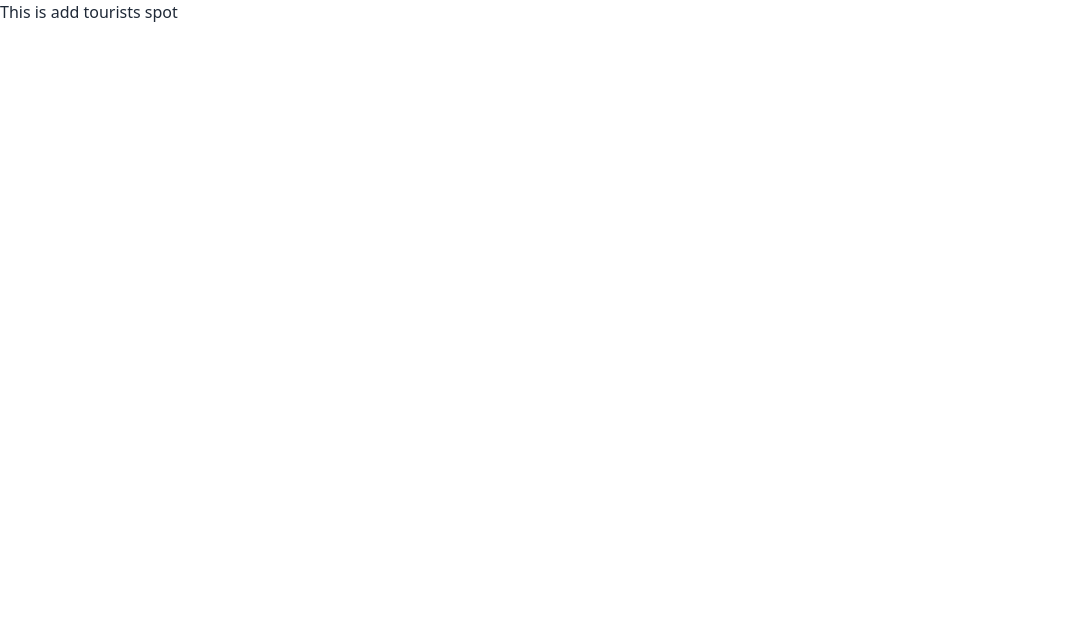
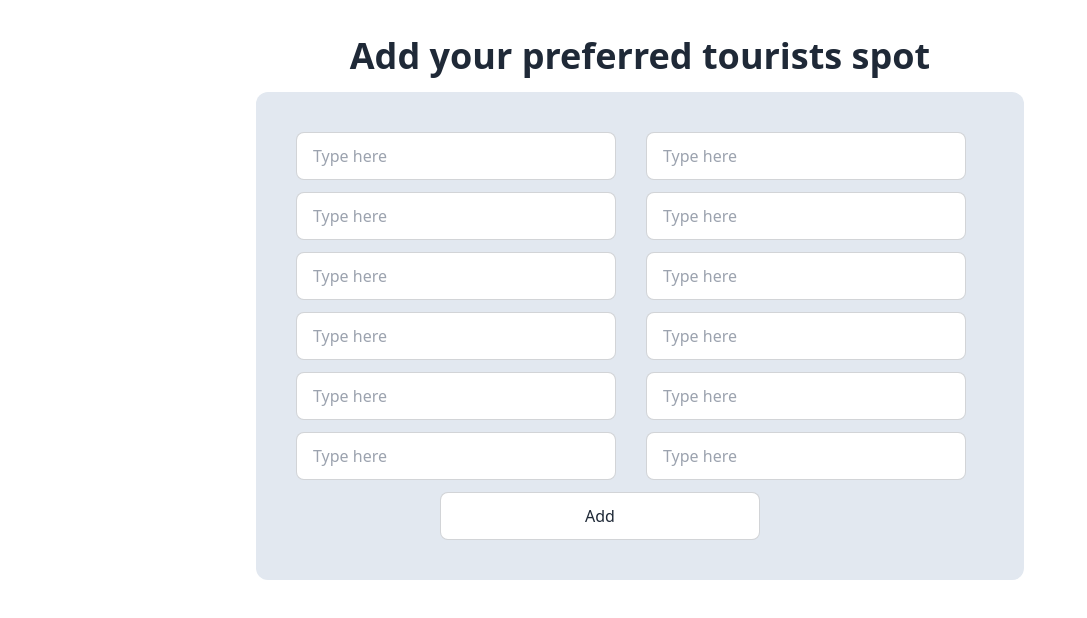
Before and after one commit to rkshawn/Traveler-pro, a React (Vite) app: page /AddTourists in a window 1280 px wide. Shown: the top 618 px of the page, without its empty margins (0-1087 px from the left). Built offline with nearby package versions, Linux system fonts and the light colour scheme; no server answers.

Commit message:
Add travel spot form created

```diff
--- a/src/layouts/Footer.jsx
+++ b/src/layouts/Footer.jsx
@@ -1,9 +1,24 @@
 
 const Footer = () => {
     return (
-        <div>
-            <h1>This is footer section </h1>
-        </div>
+        <footer className="footer footer-center p-10 bg-base-200 text-base-content rounded">
+        <nav className="grid grid-flow-col gap-4">
+          <a className="link link-hover">About us</a>
+          <a className="link link-hover">Contact</a>
+          <a className="link link-hover">Tourists Guide</a>
+          <a className="link link-hover">Terms & Conditions</a>
+        </nav>
+        <nav>
+          <div className="grid grid-flow-col gap-4">
+            <a><svg xmlns="http://www.w3.org/2000/svg" width="24" height="24" viewBox="0 0 24 24" className="fill-current"><path d="M24 4.557c-.883.392-1.832.656-2.828.775 1.017-.609 1.798-1.574 2.165-2.724-.951.564-2.005.974-3.127 1.195-.897-.957-2.178-1.555-3.594-1.555-3.179 0-5.515 2.966-4.797 6.045-4.091-.205-7.719-2.165-10.148-5.144-1.29 2.213-.669 5.108 1.523 6.574-.806-.026-1.566-.247-2.229-.616-.054 2.281 1.581 4.415 3.949 4.89-.693.188-1.452.232-2.224.084.626 1.956 2.444 3.379 4.6 3.419-2.07 1.623-4.678 2.348-7.29 2.04 2.179 1.397 4.768 2.212 7.548 2.212 9.142 0 14.307-7.721 13.995-14.646.962-.695 1.797-1.562 2.457-2.549z"></path></svg></a>
+            <a><svg xmlns="http://www.w3.org/2000/svg" width="24" height="24" viewBox="0 0 24 24" className="fill-current"><path d="M19.615 3.184c-3.604-.246-11.631-.245-15.23 0-3.897.266-4.356 2.62-4.385 8.816.029 6.185.484 8.549 4.385 8.816 3.6.245 11.626.246 15.23 0 3.897-.266 4.356-2.62 4.385-8.816-.029-6.185-.484-8.549-4.385-8.816zm-10.615 12.816v-8l8 3.993-8 4.007z"></path></svg></a>
+            <a><svg xmlns="http://www.w3.org/2000/svg" width="24" height="24" viewBox="0 0 24 24" className="fill-current"><path d="M9 8h-3v4h3v12h5v-12h3.642l.358-4h-4v-1.667c0-.955.192-1.333 1.115-1.333h2.885v-5h-3.808c-3.596 0-5.192 1.583-5.192 4.615v3.385z"></path></svg></a>
+          </div>
+        </nav>
+        <aside>
+          <p>Copyright © 2024 - All right reserved by Majestic Gateways Ltd</p>
+        </aside>
+      </footer>
     );
 };
 
--- a/src/pages/AddTouristsSpot.jsx
+++ b/src/pages/AddTouristsSpot.jsx
@@ -1,10 +1,80 @@
-
 const AddTouristsSpot = () => {
-    return (
-        <div>
-            <h1>This is add tourists spot </h1>
-        </div>
-    );
+  return (
+    <div className="text-center md:mt-9 mt-3">
+      <h1 className="md:text-4xl text-2xl font-bold">
+        Add your preferred tourists spot
+      </h1>
+      <div className="md:mt-4 mt-2 ">
+        <form className="grid grid-cols-1 gap-3 md:grid-cols-2 mx-14 md:mx-64 bg-slate-200 md:p-10 p-4 rounded-xl">
+          <input
+            type="text"
+            placeholder="Type here"
+            className="input input-bordered w-full max-w-xs"
+          />
+          <input
+            type="text"
+            placeholder="Type here"
+            className="input input-bordered w-full max-w-xs"
+          />
+          <input
+            type="text"
+            placeholder="Type here"
+            className="input input-bordered w-full max-w-xs"
+          />
+          <input
+            type="text"
+            placeholder="Type here"
+            className="input input-bordered w-full max-w-xs"
+          />
+          <input
+            type="text"
+            placeholder="Type here"
+            className="input input-bordered w-full max-w-xs"
+          />
+          <input
+            type="text"
+            placeholder="Type here"
+            className="input input-bordered w-full max-w-xs"
+          />
+          <input
+            type="text"
+            placeholder="Type here"
+            className="input input-bordered w-full max-w-xs"
+          />
+          <input
+            type="text"
+            placeholder="Type here"
+            className="input input-bordered w-full max-w-xs"
+          />
+          <input
+            type="text"
+            placeholder="Type here"
+            className="input input-bordered w-full max-w-xs"
+          />
+          <input
+            type="text"
+            placeholder="Type here"
+            className="input input-bordered w-full max-w-xs"
+          />
+          <input
+            type="text"
+            placeholder="Type here"
+            className="input input-bordered w-full max-w-xs"
+          />
+          <input
+            type="text"
+            placeholder="Type here"
+            className=" input input-bordered w-full max-w-xs"
+          />
+          <input
+            type="submit"
+           value='Add'
+            className=" md:ml-36 bg input input-bordered w-full max-w-xs"
+          />
+        </form>
+      </div>
+    </div>
+  );
 };
 
 export default AddTouristsSpot;
--- a/src/pages/Home.jsx
+++ b/src/pages/Home.jsx
@@ -1,4 +1,5 @@
 import Banner from "../layouts/Banner";
+import Footer from "../layouts/Footer";
 import NavBar from "../layouts/NavBar";
 
 const Home = () => {
@@ -6,6 +7,7 @@
         <div>
             <NavBar></NavBar>
             <Banner></Banner>
+            <Footer></Footer>
         </div>
     );
 };
```
